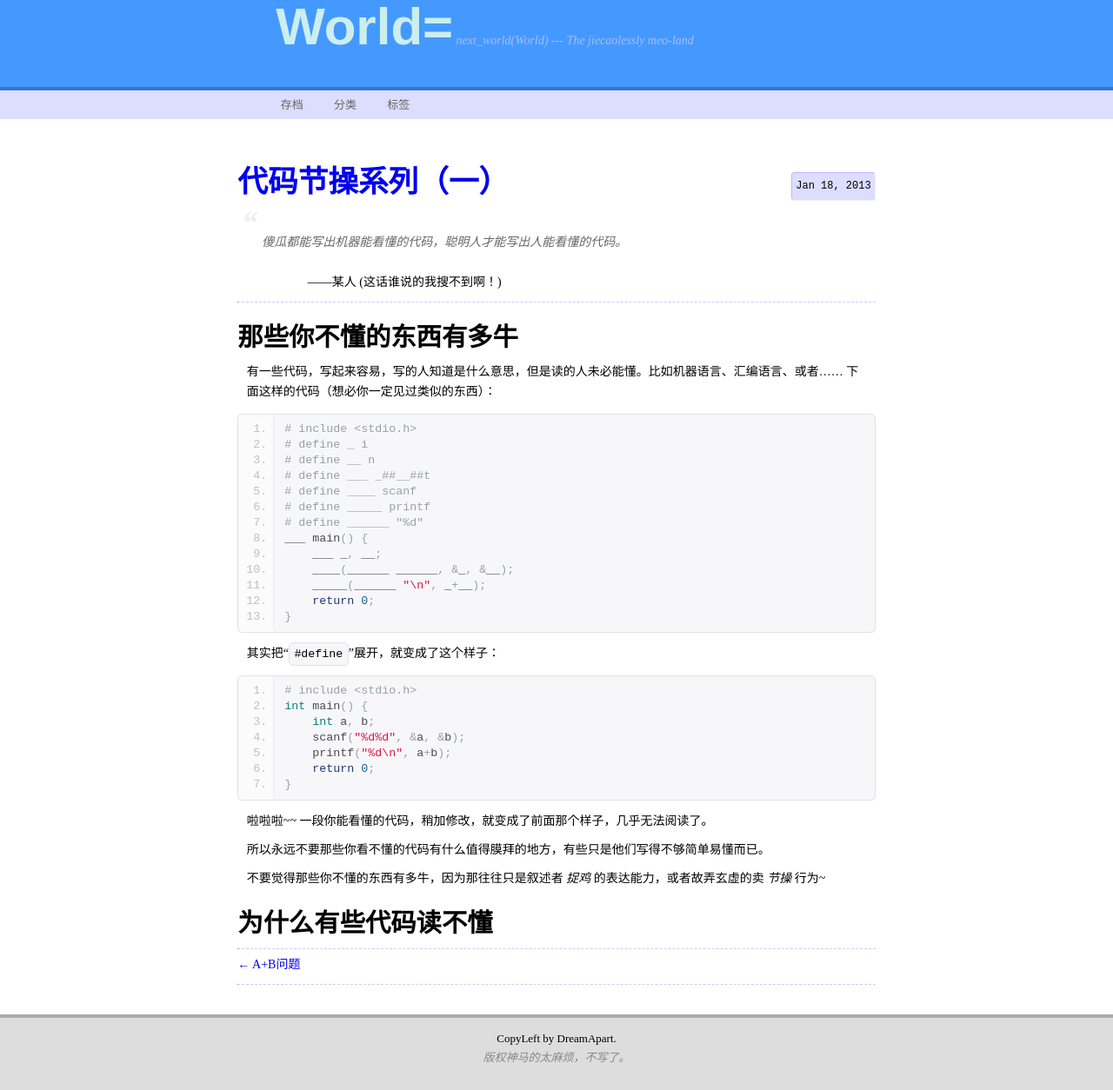
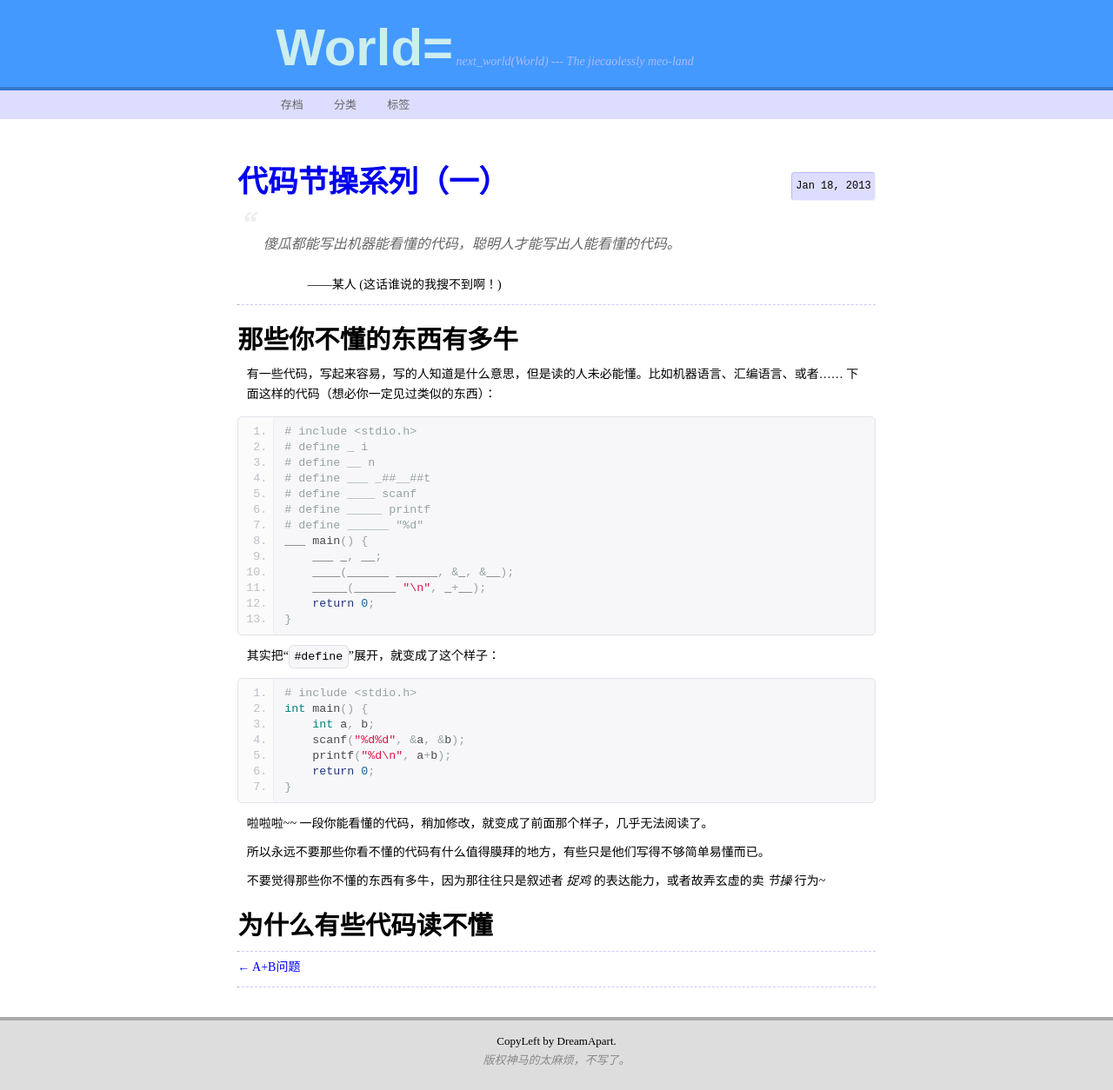
Before and after one commit to RnMss/rnmss.github.com, a Jekyll site: the page built from _posts/2013-01-18-code-jiecao-1.md, in a window 1280 px wide and 1254 px high. Shown: the whole window at 87% size. Built offline with Jekyll 4.4.1, drawn with Linux system fonts in a browser that asks for light colours; Markdown is read by kramdown in place of the engine named in the settings; comment, search, counter and statistics services are not loaded.

Commit message:
Update assets/css/fhy.css

```diff
--- a/assets/css/fhy.css
+++ b/assets/css/fhy.css
@@ -27,6 +27,7 @@ header {
     margin-right:auto;
     margin-bottom: 0;
     margin-top:15pt;
+    line-height: normal;
 }
 .header-h1 {
     font-size: 45pt;
@@ -214,6 +215,7 @@ hr {
 }
 
 blockquote {
+    font-size: 12pt;
     margin: 5pt 5pt 0pt 5pt;
     padding: 12pt 4pt 2pt 8pt;
     background-repeat: no-repeat;
```
